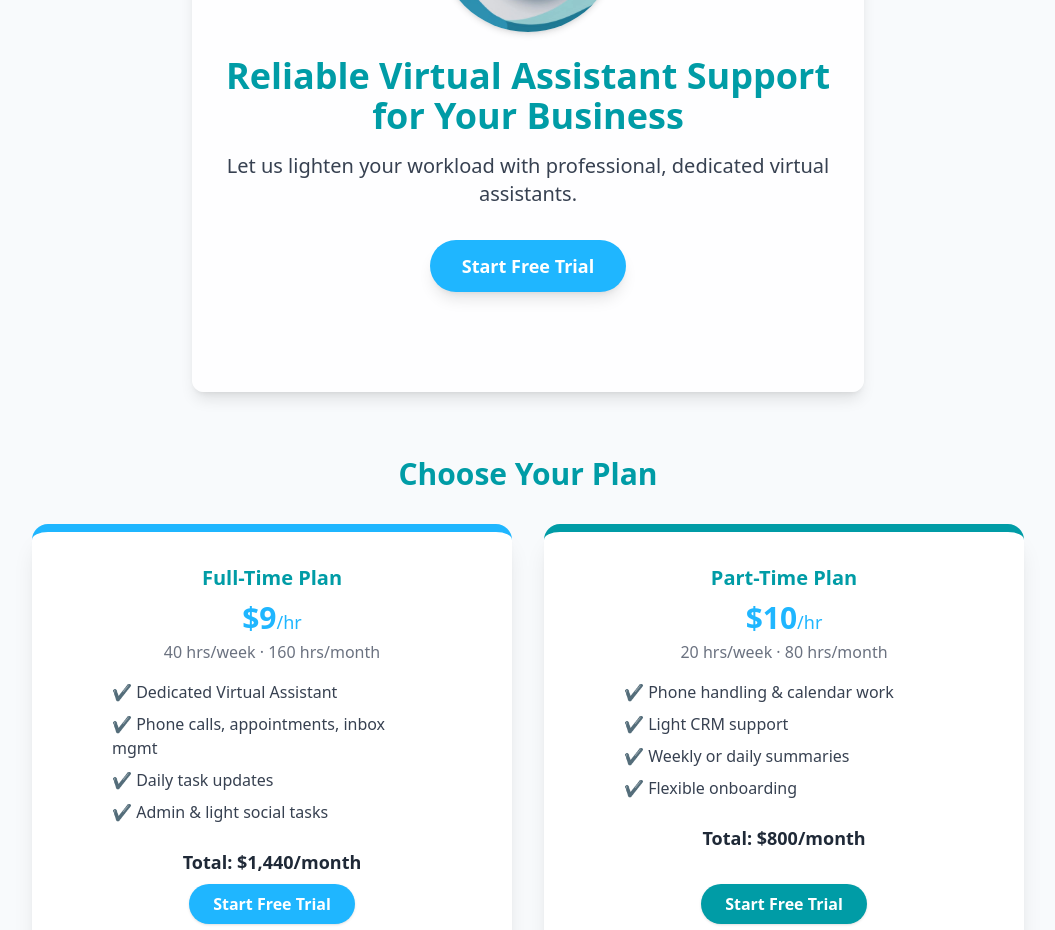
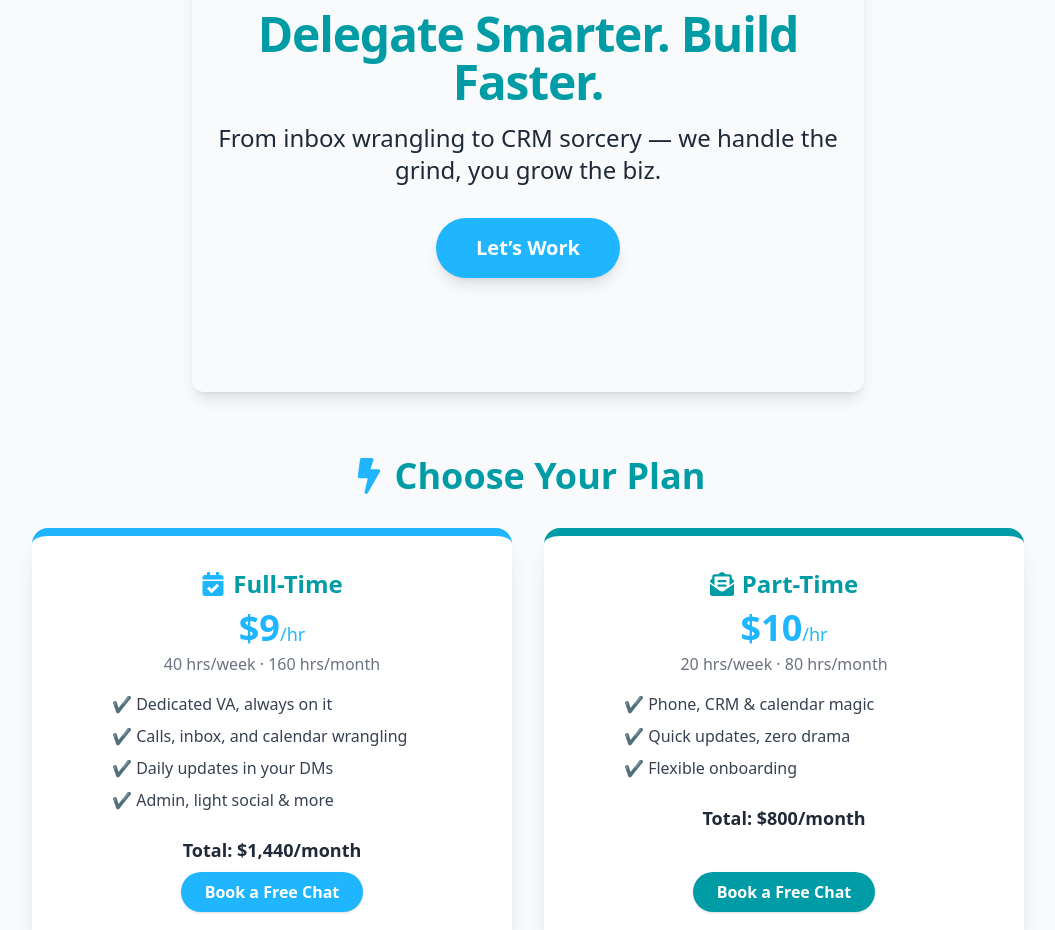
Before and after one commit to RonJimena-Dev/AssistlyVA, a Next.js app: page / in a window 1280 px wide. Shown: the part 280-1210 px from the top of the page, without its empty margins (112-1167 px from the left). Built offline with nearby package versions, Linux system fonts and the light colour scheme.

Commit message:
Enahnce design

```diff
--- a/package.json
+++ b/package.json
@@ -11,7 +11,8 @@
   "dependencies": {
     "next": "15.4.3",
     "react": "19.1.0",
-    "react-dom": "19.1.0"
+    "react-dom": "19.1.0",
+    "react-icons": "^5.5.0"
   },
   "devDependencies": {
     "@eslint/eslintrc": "^3",
--- a/src/app/page.tsx
+++ b/src/app/page.tsx
@@ -1,62 +1,72 @@
 import Image from "next/image";
+import { FaBolt, FaEnvelopeOpenText, FaCalendarCheck, FaChartLine } from "react-icons/fa";
 
 export default function Home() {
   return (
     <>
       {/* Hero Section */}
-      <section className="flex flex-col items-center justify-center min-h-[80vh] bg-white/90 py-16 px-4 text-center shadow-lg rounded-xl mx-auto max-w-2xl mt-8">
+      <section className="flex flex-col items-center justify-center min-h-[80vh] bg-gradient-to-br from-[var(--primary)]/5 to-[var(--secondary)]/10 py-16 px-4 text-center shadow-lg rounded-xl mx-auto max-w-2xl mt-8 animate-fade-in">
         <Image
           src="/logo.jpeg"
           alt="Assistly VA Logo"
-          width={180}
-          height={180}
+          width={120}
+          height={120}
           priority
-          className="mx-auto mb-6 rounded-full shadow-md"
+          className="mx-auto mb-6 rounded-full shadow-md animate-pop-in"
         />
-        <h1 className="text-3xl md:text-4xl font-bold text-[var(--secondary)] mb-4">Reliable Virtual Assistant Support for Your Business</h1>
-        <p className="text-lg md:text-xl text-gray-700 mb-8">Let us lighten your workload with professional, dedicated virtual assistants.</p>
+        <h1 className="text-4xl md:text-5xl font-extrabold text-[var(--secondary)] mb-4 tracking-tight animate-slide-in-up">
+  Delegate Smarter. Build Faster.
+</h1>
+<p className="text-xl md:text-2xl text-gray-800 mb-8 animate-fade-in delay-100">
+  From inbox wrangling to CRM sorcery — we handle the grind, you grow the biz.
+</p>
         <a
           href="#plans"
-          className="inline-block px-8 py-3 bg-[var(--primary)] text-white text-lg font-semibold rounded-full shadow-lg hover:bg-[var(--secondary)] transition"
+          className="inline-block px-10 py-4 bg-[var(--primary)] text-white text-xl font-bold rounded-full shadow-lg hover:bg-[var(--secondary)] transition active:scale-95 animate-pop-in"
         >
-          Start Free Trial
+          Let’s Work
         </a>
       </section>
 
       {/* Plans Section */}
       <section
         id="plans"
-        className="w-full max-w-5xl mx-auto py-16 px-4 flex flex-col items-center"
+        className="w-full max-w-5xl mx-auto py-16 px-4 flex flex-col items-center animate-fade-in delay-200"
       >
-        <h2 className="text-2xl md:text-3xl font-bold text-[var(--secondary)] mb-8 text-center">Choose Your Plan</h2>
+        <h2 className="text-3xl md:text-4xl font-bold text-[var(--secondary)] mb-8 text-center flex items-center gap-2 animate-slide-in-up">
+          <FaBolt className="inline text-[var(--primary)]" /> Choose Your Plan
+        </h2>
         <div className="flex flex-col md:flex-row gap-8 w-full justify-center items-stretch">
           {/* Full-Time Plan Card */}
-          <div className="flex-1 bg-white rounded-2xl shadow-xl p-8 border-t-8 border-[var(--primary)] flex flex-col items-center transition hover:scale-105 hover:shadow-2xl">
-            <h3 className="text-xl font-semibold text-[var(--secondary)] mb-2">Full-Time Plan</h3>
-            <div className="text-3xl font-bold text-[var(--primary)] mb-1">$9<span className="text-lg font-medium">/hr</span></div>
+          <div className="flex-1 bg-white rounded-2xl shadow-xl p-8 border-t-8 border-[var(--primary)] flex flex-col items-center transition hover:scale-105 hover:shadow-2xl animate-pop-in">
+            <h3 className="text-2xl font-bold text-[var(--secondary)] mb-2 flex items-center gap-2">
+              <FaCalendarCheck className="text-[var(--primary)]" /> Full-Time
+            </h3>
+            <div className="text-4xl font-extrabold text-[var(--primary)] mb-1">$9<span className="text-lg font-medium">/hr</span></div>
             <div className="text-gray-500 mb-4">40 hrs/week · 160 hrs/month</div>
             <ul className="text-gray-700 text-left mb-6 space-y-2 w-full max-w-xs">
-              <li>✔ Dedicated Virtual Assistant</li>
-              <li>✔ Phone calls, appointments, inbox mgmt</li>
-              <li>✔ Daily task updates</li>
-              <li>✔ Admin & light social tasks</li>
+              <li>✔ Dedicated VA, always on it</li>
+              <li>✔ Calls, inbox, and calendar wrangling</li>
+              <li>✔ Daily updates in your DMs</li>
+              <li>✔ Admin, light social & more</li>
             </ul>
             <div className="text-lg font-semibold text-gray-800 mb-2">Total: $1,440/month</div>
-            <button className="mt-auto px-6 py-2 bg-[var(--primary)] text-white rounded-full font-semibold shadow hover:bg-[var(--secondary)] transition">Start Free Trial</button>
+            <button className="mt-auto px-6 py-2 bg-[var(--primary)] text-white rounded-full font-bold shadow hover:bg-[var(--secondary)] transition">Book a Free Chat</button>
           </div>
           {/* Part-Time Plan Card */}
-          <div className="flex-1 bg-white rounded-2xl shadow-xl p-8 border-t-8 border-[var(--secondary)] flex flex-col items-center transition hover:scale-105 hover:shadow-2xl">
-            <h3 className="text-xl font-semibold text-[var(--secondary)] mb-2">Part-Time Plan</h3>
-            <div className="text-3xl font-bold text-[var(--primary)] mb-1">$10<span className="text-lg font-medium">/hr</span></div>
+          <div className="flex-1 bg-white rounded-2xl shadow-xl p-8 border-t-8 border-[var(--secondary)] flex flex-col items-center transition hover:scale-105 hover:shadow-2xl animate-pop-in delay-100">
+            <h3 className="text-2xl font-bold text-[var(--secondary)] mb-2 flex items-center gap-2">
+              <FaEnvelopeOpenText className="text-[var(--secondary)]" /> Part-Time
+            </h3>
+            <div className="text-4xl font-extrabold text-[var(--primary)] mb-1">$10<span className="text-lg font-medium">/hr</span></div>
             <div className="text-gray-500 mb-4">20 hrs/week · 80 hrs/month</div>
             <ul className="text-gray-700 text-left mb-6 space-y-2 w-full max-w-xs">
-              <li>✔ Phone handling & calendar work</li>
-              <li>✔ Light CRM support</li>
-              <li>✔ Weekly or daily summaries</li>
+              <li>✔ Phone, CRM & calendar magic</li>
+              <li>✔ Quick updates, zero drama</li>
               <li>✔ Flexible onboarding</li>
             </ul>
             <div className="text-lg font-semibold text-gray-800 mb-2">Total: $800/month</div>
-            <button className="mt-auto px-6 py-2 bg-[var(--secondary)] text-white rounded-full font-semibold shadow hover:bg-[var(--primary)] transition">Start Free Trial</button>
+            <button className="mt-auto px-6 py-2 bg-[var(--secondary)] text-white rounded-full font-bold shadow hover:bg-[var(--primary)] transition">Book a Free Chat</button>
           </div>
         </div>
       </section>
```
Also changed, not shown: 1 other file (tests, documents, lock files or other folders).
